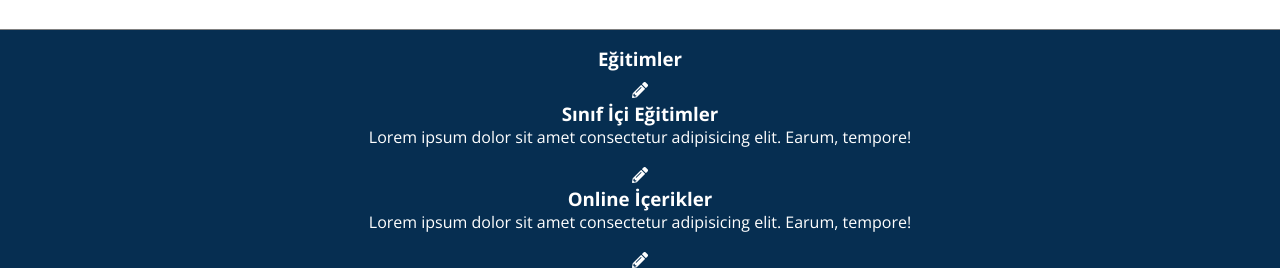
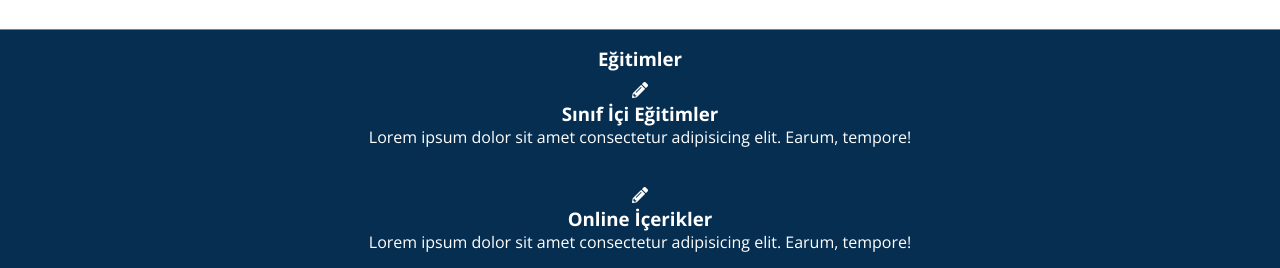
Before and after one commit to ipekmayda-code/personal-portfolio, a plain HTML site: page index.html in a window 1280 px wide. Shown: the part 509-777 px from the top of the page. Drawn offline with nearby package versions, Linux system fonts and the light colour scheme.

Commit message:
update main.css

```diff
--- a/main.css
+++ b/main.css
@@ -186,4 +186,9 @@ html{
 .items {
     display:flex;
     justify-content:space-between;
+    gap:20px;
 }
+.item {
+    flex:1;
+    text-align:center;
+}
```
